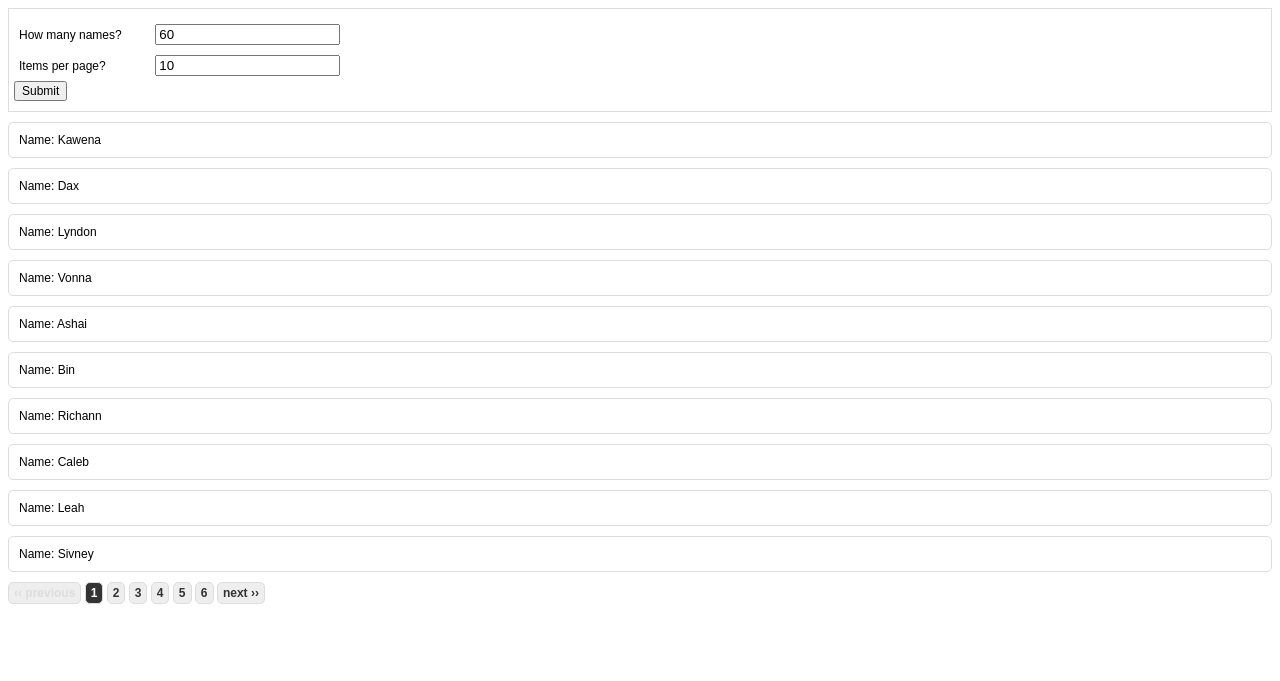
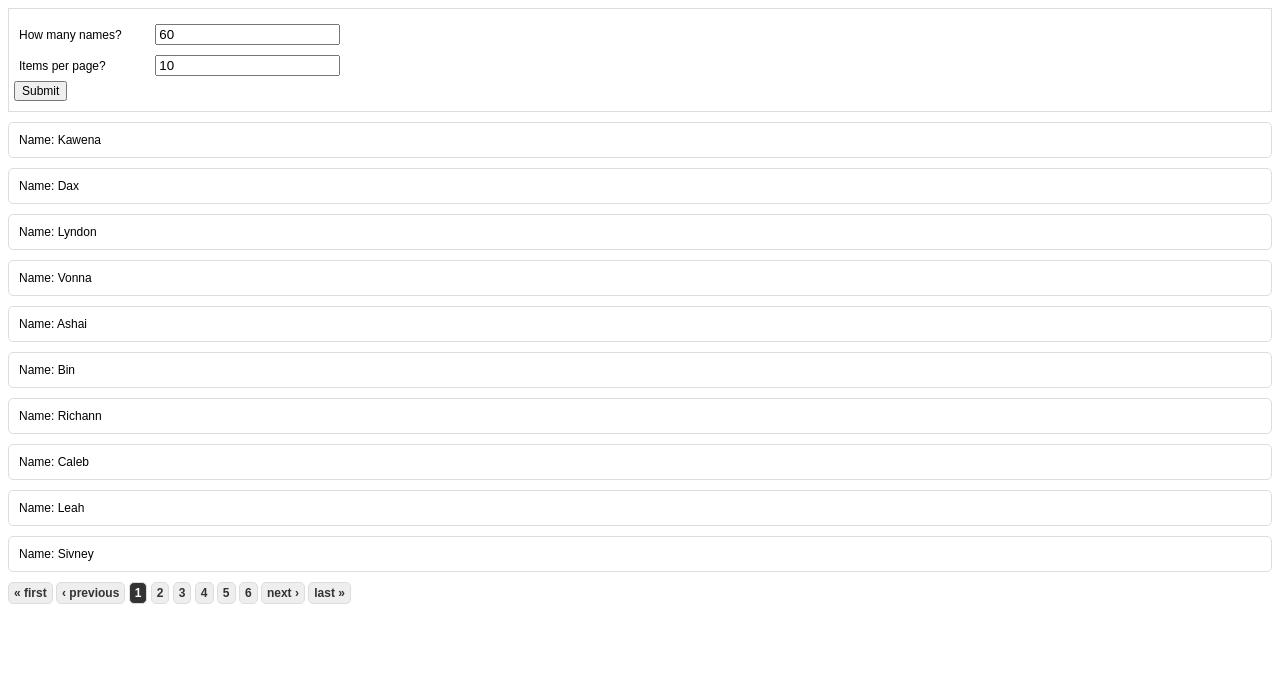
Before and after one commit to jamespacileo/django-pure-pagination, a Django app: page / in a window 1280 px wide. Shown: the top 681 px of the page. Run offline with Django 3.2, Linux system fonts and the light colour scheme.

Commit message:
- fixed index-out-of-range error when MARGIN_PAGES_DISPLAYED = 0;
- added Page methods to get first and last page numbers;
- updated templates to showcase new methods

```diff
--- a/example_project/templates/index.html
+++ b/example_project/templates/index.html
@@ -20,7 +20,7 @@
             height: 10px;
         }
 
-        .page, .prev, .next{
+        .page, .prev, .next, .first, .last{
             display: inline-block;
             padding: 3px 5px;
             border: 1px solid #ddd;
@@ -30,14 +30,14 @@
             background: #eee;
             font-weight: bold;
         }
-        .page:hover, .prev:hover, .next:hover{
+        .page:hover, .prev:hover, .next:hover, .first:hover, .last:hover{
             background: #333;
         }
         .page.current{
             background: #333;
             color: white;
         }
-        .page.disabled, .prev.disabled, .next.disabled{
+        .page.disabled, .prev.disabled, .next.disabled,, .first.disabled, .last.disabled{
             color: #ddd;
             cursor: default;
         }
--- a/pure_pagination/paginator.py
+++ b/pure_pagination/paginator.py
@@ -148,6 +148,14 @@
     def previous_page_number(self):
         return self.number - 1
 
+    @add_page_querystring
+    def first_page_number(self):
+        return 1
+
+    @add_page_querystring
+    def last_page_number(self):
+        return self.paginator.num_pages
+
     def start_index(self):
         """
         Returns the 1-based index of the first object on this page,
@@ -191,7 +199,7 @@
             if (page >= self.number - left_side) and (page <= self.number + right_side):
                 result.append(page)
                 continue
-            if result[-1]:
+            if not result or result[-1]:
                 result.append(None)
 
         return result
--- a/pure_pagination/templates/pure_pagination/pagination.html
+++ b/pure_pagination/templates/pure_pagination/pagination.html
@@ -1,9 +1,11 @@
 {% load i18n %}
 <div class="pagination">
     {% if page_obj.has_previous %}
-        <a href="?{{ page_obj.previous_page_number.querystring }}" class="prev">&lsaquo;&lsaquo; {% trans "previous" %}</a>
+        <a href="?{{ page_obj.first_page_number.querystring }}" class="prev">&laquo; {% trans "first" %}</a>
+        <a href="?{{ page_obj.previous_page_number.querystring }}" class="prev">&lsaquo; {% trans "previous" %}</a>
     {% else %}
-        <span class="disabled prev">&lsaquo;&lsaquo; {% trans "previous" %}</span>
+        <span class="disabled first">&laquo; {% trans "first" %}</span>
+        <span class="disabled prev">&lsaquo; {% trans "previous" %}</span>
     {% endif %}
     {% for page in page_obj.pages %}
         {% if page %}
@@ -17,8 +19,10 @@
         {% endif %}
     {% endfor %}
     {% if page_obj.has_next %}
-        <a href="?{{ page_obj.next_page_number.querystring }}" class="next">{% trans "next" %} &rsaquo;&rsaquo;</a>
+        <a href="?{{ page_obj.next_page_number.querystring }}" class="next">{% trans "next" %} &rsaquo;</a>
+        <a href="?{{ page_obj.last_page_number.querystring }}" class="last">{% trans "last" %} &raquo;</a>
     {% else %}
-        <span class="disabled next">{% trans "next" %} &rsaquo;&rsaquo;</span>
+        <span class="disabled next">{% trans "next" %} &rsaquo;</span>
+        <span class="disabled last">{% trans "last" %} &raquo;</span>
     {% endif %}
 </div>
```
Also changed, not shown: pure_pagination/templates/pure_pagination/pagination-bootstrap.html (+27 -3 lines).
